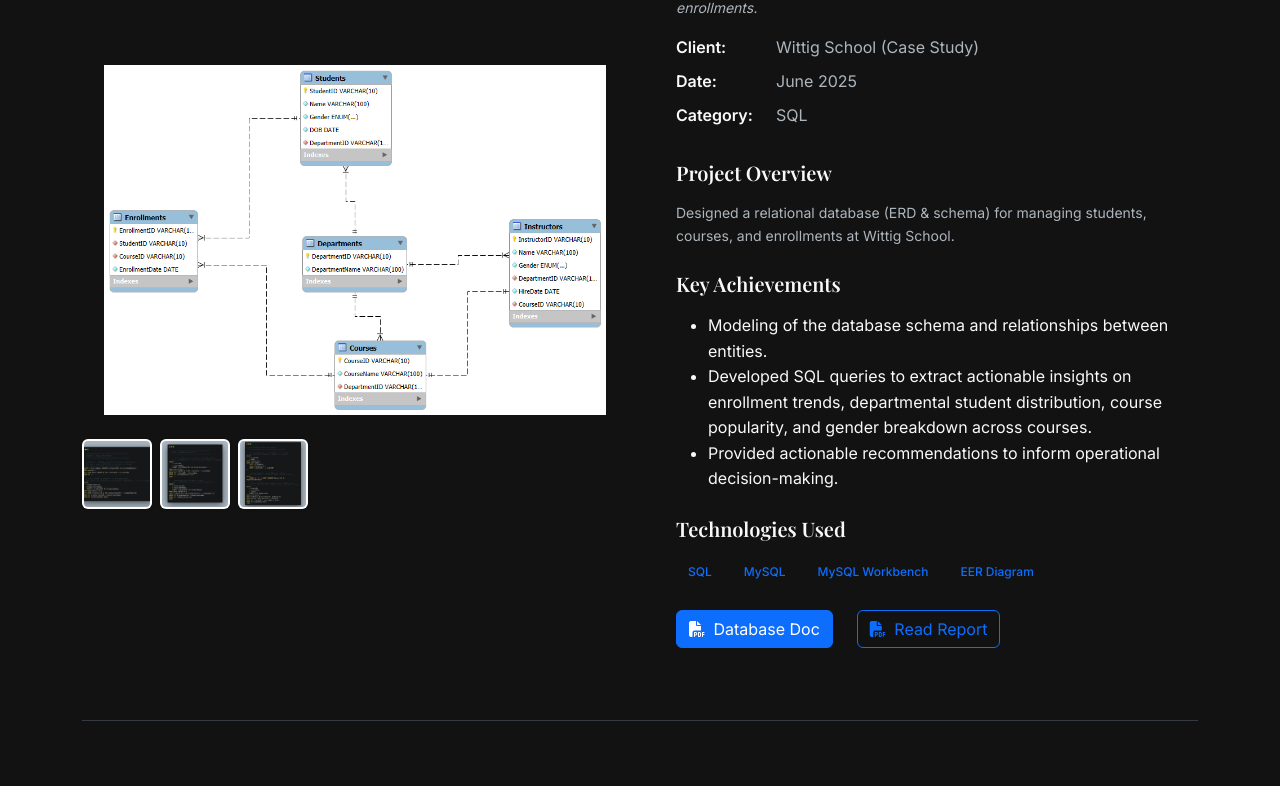
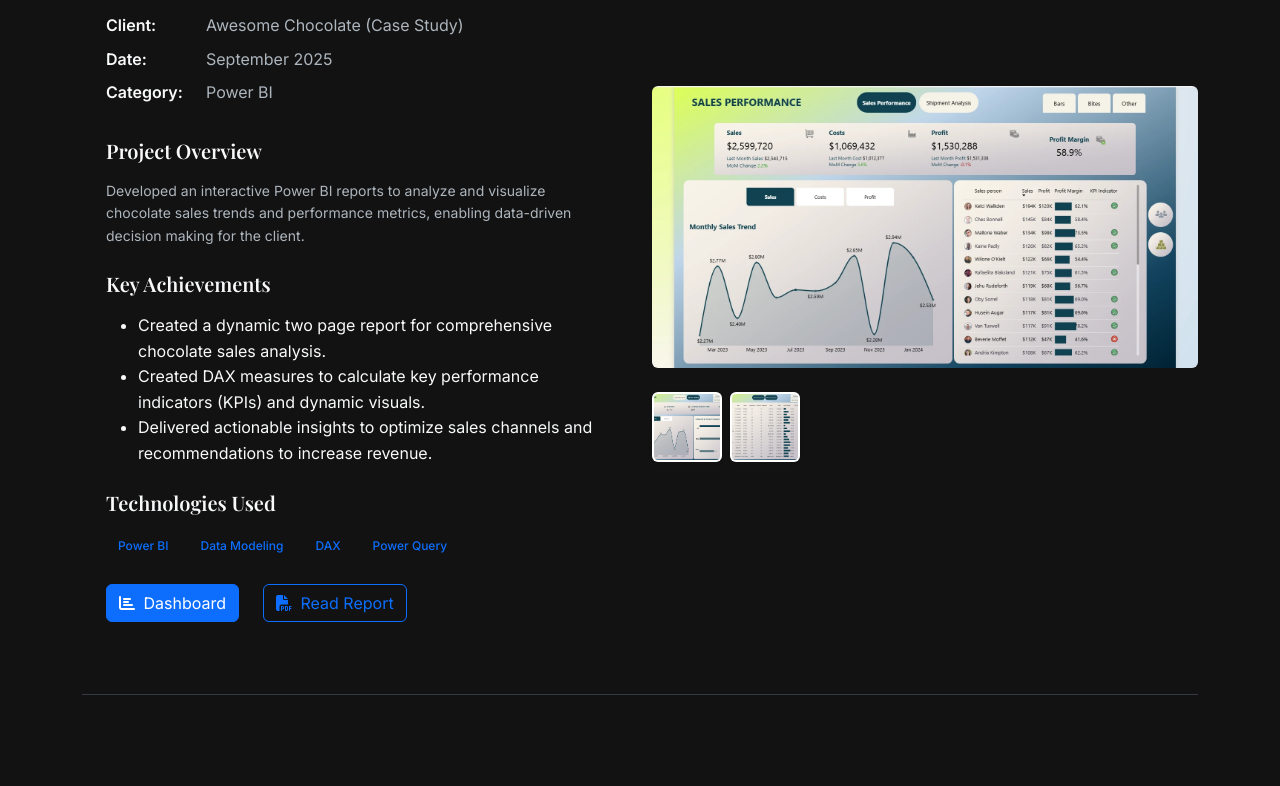
Before and after one commit to zachrodrigue/zachrodrigue.github.io, a website: page projects.html in a window 1280 px wide. Shown: the part 483-1269 px from the top of the page. Drawn offline with nearby package versions, Linux system fonts and the light colour scheme; some packages are replaced by stand-ins of ours; a script that the page names is missing.

Commit message:
Loaded chocolate sales project

```diff
--- a/js/main.js
+++ b/js/main.js
@@ -96,7 +96,8 @@
                 'mintclassics-main',
                 'wittig-main',
                 'sales-performance-main',
-                'hotel-revenue-main', // Uncomment when project is live
+                'hotel-revenue-main',
+                'chocolate-sales-main',
             ].forEach(id => {
                 const el = document.getElementById(id);
                 if (el) lightGallery(el, { plugins: [lgZoom], speed: 400, selector: 'a' });
@@ -108,7 +109,8 @@
                 'mintclassics-thumbs',
                 'wittig-thumbs',
                 'sales-performance-thumbs',
-                'hotel-revenue-thumbs', // Uncomment when project is live
+                'hotel-revenue-thumbs',
+                'chocolate-sales-thumbs',
             ].forEach(id => {
                 const el = document.getElementById(id);
                 if (el) lightGallery(el, { plugins: [lgZoom], speed: 400 });
--- a/projects.html
+++ b/projects.html
@@ -126,6 +126,74 @@
     <!-- Projects Section -->
     <section class="pt-4 section-py">
         <div class="container">
+            <!--Chocolate Sales Project -->
+            <div class="project-detail mb-5" id="chocolate-sales-project" data-categories="PowerBI">
+                <div class="row g-4 align-items-center">
+                    <div class="col-lg-6 order-lg-2">
+                        <div class="project-images">
+                            <div class="main-image" id="chocolate-sales-main">
+                                <a href="img/projects/chocolate_sales/main.webp" data-lg-size="1200-900">
+                                    <img src="img/projects/chocolate_sales/main.webp" alt="Chocolate Sales Dashboard" class="img-fluid rounded main-gallery-image" loading="lazy" draggable="false">
+                                </a>
+                            </div>
+                            <div class="thumbnail-images" id="chocolate-sales-thumbs">
+                                <a href="img/projects/chocolate_sales/shipment.webp" data-lg-size="800-600">
+                                    <img src="img/projects/chocolate_sales/shipment.webp" alt="Chocolate Sales Thumbnail 1" class="img-fluid rounded" loading="lazy" draggable="false">
+                                </a>
+                                <a href="img/projects/chocolate_sales/productdetail.webp" data-lg-size="800-600">
+                                    <img src="img/projects/chocolate_sales/productdetail.webp" alt="Chocolate Sales Thumbnail 2" class="img-fluid rounded" loading="lazy" draggable="false">
+                                </a>
+                            </div>
+                        </div>
+                    </div>
+                    <div class="col-lg-6 order-lg-1">
+                        <div class="project-content">
+                            <h2 class="project-title">Chocolate Sales Dashboard</h2>
+                            <p class="project-subtitle">Visualizing chocolate sales trends and performance metrics</p>
+                            <div class="project-meta">
+                                <div class="meta-item">
+                                    <span class="meta-label">Client:</span>
+                                    <span class="meta-value">Awesome Chocolate (Case Study)</span>
+                                </div>
+                                <div class="meta-item">
+                                    <span class="meta-label">Date:</span>
+                                    <span class="meta-value">September 2025</span>
+                                </div>
+                                <div class="meta-item">
+                                    <span class="meta-label">Category:</span>
+                                    <span class="meta-value">Power BI</span>
+                                </div>
+                            </div>
+                            <div class="project-description">
+                                <h5>Project Overview</h5>
+                                <p>Developed an interactive Power BI reports to analyze and visualize chocolate sales trends and performance metrics, enabling data-driven decision making for the client.</p>
+                                <h5 class="mt-4">Key Achievements</h5>
+                                <ul>
+                                    <li>Created a dynamic two page report for comprehensive chocolate sales analysis.</li>
+                                    <li>Created DAX measures to calculate key performance indicators (KPIs) and dynamic visuals.</li>
+                                    <li>Delivered actionable insights to optimize sales channels and recommendations to increase revenue.</li>
+                                </ul>
+                                <h5 class="mt-4">Technologies Used</h5>
+                                <div class="tech-tags">
+                                    <span class="badge bg-primary-light text-primary">Power BI</span>
+                                    <span class="badge bg-primary-light text-primary">Data Modeling</span>
+                                    <span class="badge bg-primary-light text-primary">DAX</span>
+                                    <span class="badge bg-primary-light text-primary">Power Query</span>
+                                </div>
+                            </div>
+                            <div class="project-actions mt-4">
+                                <a href="https://app.powerbi.com/view?r=eyJrIjoiOGE4NWViYjgtZjMzYS00MzlkLWJmNGUtYjM3YmMxMGVmMzI5IiwidCI6IjU5N2NlOTZmLWY2NzgtNDQ4YS1hNmE0LTAyZGJmYTUyMGQyYyJ9" class="btn btn-primary me-2" target="_blank" rel="noopener noreferrer">
+                                    <i class="fas fa-chart-bar me-1"></i> Dashboard
+                                </a>
+                                <a href="/documents/reports/chocolate-sales-report.pdf" class="btn btn-outline-primary" target="_blank" rel="noopener noreferrer">
+                                    <i class="fas fa-file-pdf me-1"></i> Read Report
+                                </a>
+                            </div>
+                        </div>
+                    </div>
+                </div>
+            </div>
+
             <!-- Wittig School Project -->
             <div class="project-detail mb-5" id="wittig-school-project" data-categories="SQL">
                 <div class="row g-4 align-items-center">
```
Also changed, not shown: index.html (+1 -3 lines), img/projects/chocolate_sales/main.webp (added), img/projects/chocolate_sales/productdetail.webp (added), img/projects/chocolate_sales/salessmall.png (added), img/projects/chocolate_sales/shipment.webp (added).
